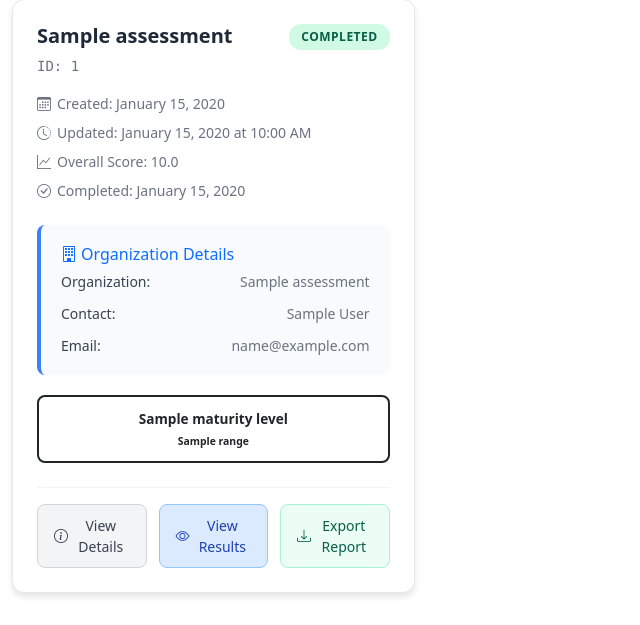
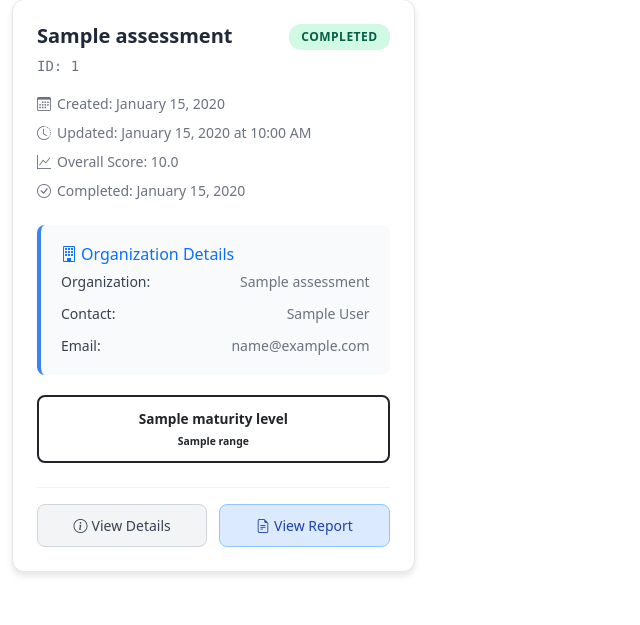
Before and after one commit to kranthiB/ai-first-maturity-assesment-framework, a Python web app: template templates/pages/assessment/index.html in a window 1280 px wide. Shown: the part 628-1253 px from the top of the page, without its empty margins (0-640 px from the left). After the commit the page ends 1204 px from the top, so only its background shows below. Run offline with Jinja, Linux system fonts and the light colour scheme; the template is opened without the code that fills it: most values are stand-ins (such as "Sample title", 1, 10 or a date in 2020); some libraries are stand-ins or nearby versions.

Commit message:
Added view report button

```diff
--- a/templates/pages/assessment/index.html
+++ b/templates/pages/assessment/index.html
@@ -602,18 +602,22 @@
             {% endif %}
 
             <div class="assessment-actions">
-                {% if assessment.status == 'completed' %}
+                {% if assessment.status|lower == 'completed' %}
                     <a href="{{ url_for('assessment.view_readonly', assessment_id=assessment.id) if url_for else '/assessment/' + assessment.id|string + '/view' }}"
                        class="btn btn-action btn-view">
                         <i class="bi bi-info-circle me-1"></i>View Details
                     </a>
-                    <a href="{{ url_for('assessment.results', assessment_id=assessment.id) if url_for else '/assessment/' + assessment.id|string + '/results' }}"
+                    <a href="#" class="btn btn-action btn-continue">
+                        <i class="bi bi-file-earmark-text me-1"></i>View Report
+                    </a>
+                {% elif assessment.status|lower == 'in_progress' %}
+                    <a href="{{ url_for('assessment.view_readonly', assessment_id=assessment.id) if url_for else '/assessment/' + assessment.id|string + '/view' }}"
+                       class="btn btn-action btn-view">
+                        <i class="bi bi-info-circle me-1"></i>View Details
+                    </a>
+                    <a href="{{ url_for('assessment.section_questions', assessment_id=assessment.id, section_id='FC') if url_for else '/assessment/' + assessment.id|string + '/section/FC' }}"
                        class="btn btn-action btn-continue">
-                        <i class="bi bi-eye me-1"></i>View Results
-                    </a>
-                    <a href="{{ url_for('assessment.report', assessment_id=assessment.id) if url_for else '/assessment/' + assessment.id|string + '/report' }}"
-                       class="btn btn-action btn-export">
-                        <i class="bi bi-download me-1"></i>Export Report
+                        <i class="bi bi-play-circle me-1"></i>Continue Assessment
                     </a>
                 {% else %}
                     <a href="{{ url_for('assessment.view_readonly', assessment_id=assessment.id) if url_for else '/assessment/' + assessment.id|string + '/view' }}"
```
